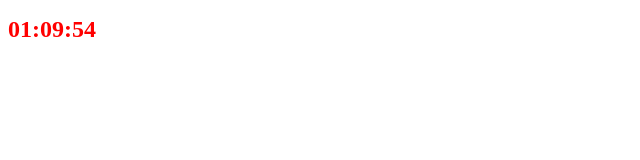
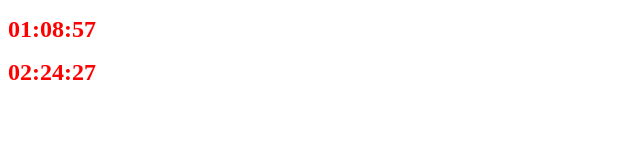
Before and after one commit to The-One-Who-Speaks-and-Depicts/conference_timer, a plain HTML site: page timer.html in a window 1280 px wide. Shown: the whole page, without its empty margins (0-640 px from the left). Drawn offline with Linux system fonts and the light colour scheme.

Commit message:
Ok, at least we are able to do this as a list. OOP required

```diff
--- a/timer.html
+++ b/timer.html
@@ -2,13 +2,18 @@
 <!-- комментарий -->
 <head>
 <script type="text/javascript">
-  function startTimer() {
-    var my_timer = document.getElementById("my_timer");
-    var time = my_timer.innerHTML;
-    var arr = time.split(":");
-    var h = arr[0];
-    var m = arr[1];
-    var s = arr[2];
+  var list = ["my_timer", "my_timer_1"]
+
+
+  function init() {
+  let list_of_timers = list;
+  list_of_timers.forEach(function(item, i, list_of_timers) {
+    let my_timer = document.getElementById(item);
+    let time = my_timer.innerHTML;
+    let arr = time.split(":");
+    let h = arr[0];
+    let m = arr[1];
+    let s = arr[2];
     if (s == 0) {
       if (m == 0) {
         if (h == 0) {
@@ -26,13 +31,16 @@
     }
     else s--;
     if (s < 10) s = "0" + s;
-    document.getElementById("my_timer").innerHTML = h+":"+m+":"+s;
-    setTimeout(startTimer, 1000);
+    document.getElementById(item).innerHTML = h+":"+m+":"+s;
+    setTimeout(init, 1000);
+});
   }
+
 </script>
 </head>
 
-<body onload="startTimer()">
+<body onload="init()">
 <p><span id="my_timer" style="color: #f00; font-size: 150%; font-weight: bold;">01:10:00</span></p>
+<p><span id="my_timer_1" style="color: #f00; font-size: 150%; font-weight: bold;">02:25:30</span></p>
 
 </body>
```
